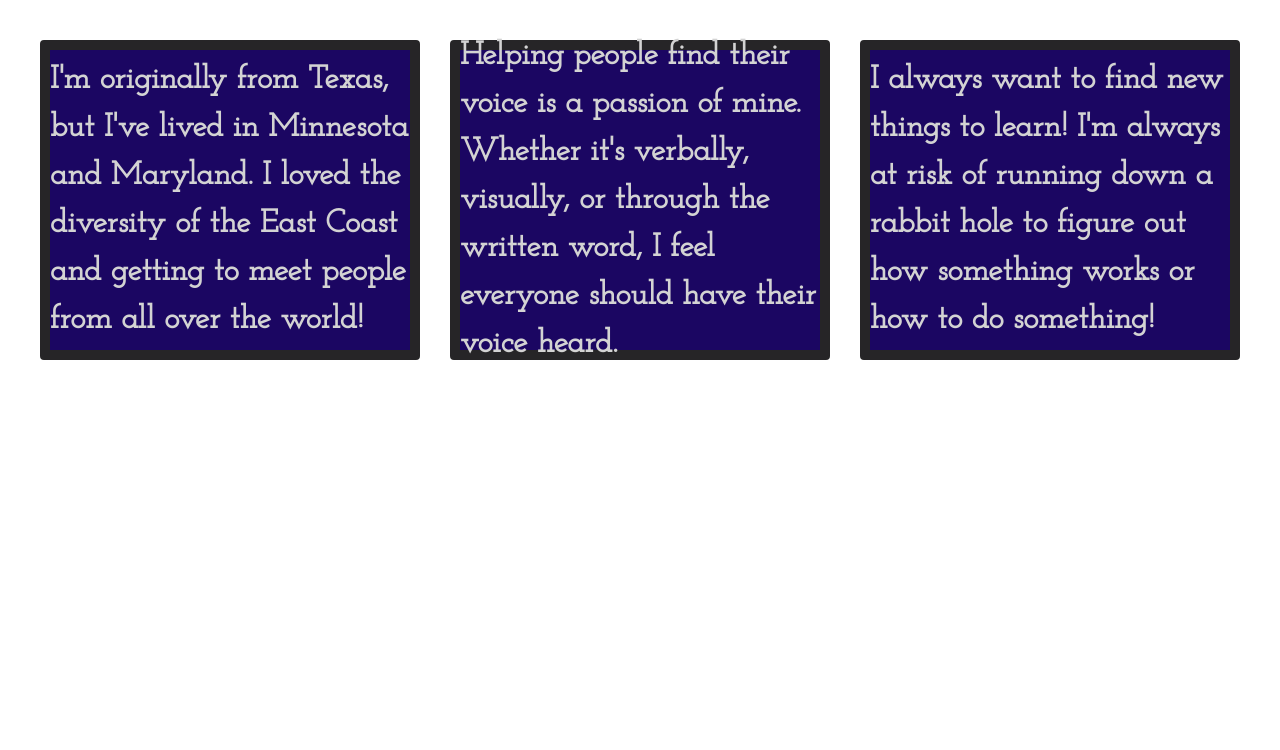
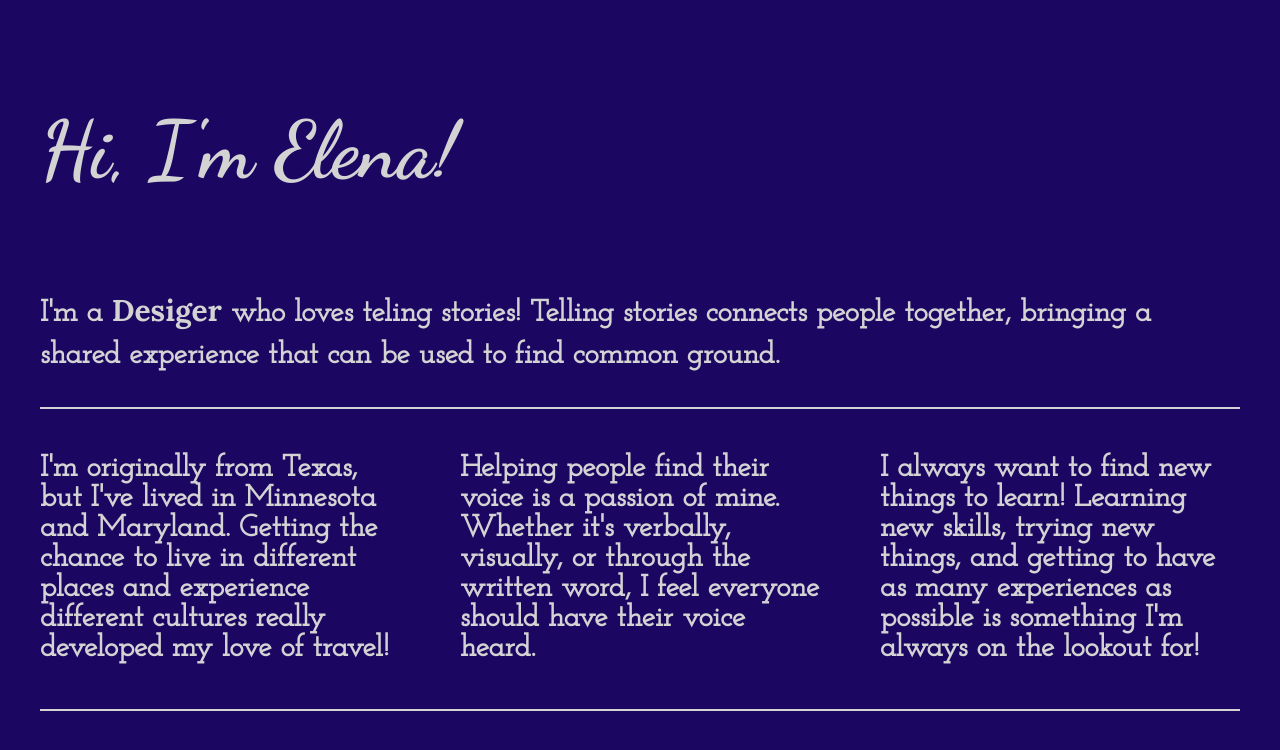
Before and after one commit to Elena-A-13/206-divs-flexbox-starter, a plain HTML site: page index.html in a window 1280 px wide. Drawn offline with nearby package versions, Linux system fonts and the light colour scheme.

Commit message:
Changed style and content

```diff
--- a/css/main.css
+++ b/css/main.css
@@ -69,6 +69,7 @@ textarea {
     resize: vertical;
 }
 
+
 /* ==========================================================================
    Browser Upgrade Prompt
    ========================================================================== */
@@ -91,15 +92,52 @@ html {
 }
 
 body {
-  font-family: 'Josefin Slab';
   padding: 2em;
   font-size: 1.25em;
   height: 100%;
+  background-color: #1b0662;
 }
 
-.wrapper {
+header h1 {
+    font-family: 'Dancing Script';
+    font-size: 4em;
+    color: lightgray
+}
+
+main {
+    width: 100%;
+    display: flex;
+    justify-content: center;
+    border-bottom: 2px solid lightgray;
+}
+
+p span {
+    font-family: 'Lora', bold;
+    color: lightgray;
+}
+
+p {
+    font-family: 'Josefin Slab';
+    color: lightgray;
+    font-size: 1.5em;
+}
+
+header, footer {
+    width: 100%;
+    display: flex;
+    justify-content: flex-start;
+}
+
+footer {
+    border-top: 2px solid lightgray;
+}
+
+.flex-container {
   display: flex;
   justify-content: space-between;
+  align-items: center;
+  flex-flow: row wrap;
+  justify-content:space-between;
   font-weight: 700;
 }
 
@@ -110,14 +148,10 @@ body {
   width: 30%;
   color: #fff;
   line-height: 1.5em;
-  font-size: 1.6em;
-  background-color: #1b0662;
+  font-size: 1em;
   height: 300px;
   color: lightgray;
-  border: rgb(38, 37, 39);
-  border-style: solid;
-  border-radius: 4px;
-  border-width: 10px;
+  font: 'Josefin Slab';
 }
 
 
--- a/index.html
+++ b/index.html
@@ -16,22 +16,28 @@
         <link href='http://fonts.googleapis.com/css?family=Lora:700' rel='stylesheet' type='text/css'>
         <link href='http://fonts.googleapis.com/css?family=Source+Sans+Pro:400,700' rel='stylesheet' type='text/css'>
         <link href="https://fonts.googleapis.com/css2?family=Josefin+Slab&display=swap" rel="stylesheet">
+        <link href="https://fonts.googleapis.com/css2?family=Dancing+Script:wght@700&display=swap" rel="stylesheet">
     </head>
     <body>
-        <!--[if lt IE 8]>
-            <p class="browserupgrade">You are using an <strong>outdated</strong> browser. Please <a href="http://browsehappy.com/">upgrade your browser</a> to improve your experience.</p>
-        <![endif]-->
-
-        <section class="wrapper">
+        <section class="flex-container">
+            <header>
+                <h1>Hi, I'm Elena!</h1>
+            </header>
+                <main>
+                    <p>I'm a <span>Desiger</span> who loves teling stories! Telling stories connects people together, bringing a shared experience that can be used to find common ground.</p>
+                </main>
             <div class="div-1">
-                <p>I'm originally from Texas, but I've lived in Minnesota and Maryland. I loved the diversity of the East Coast and getting to meet people from all over the world!</p>
+                <p>I'm originally from Texas, but I've lived in Minnesota and Maryland. Getting the chance to live in different places and experience different cultures really developed my love of travel!</p>
             </div>
             <div class="div-2">
                 <p>Helping people find their voice is a passion of mine. Whether it's verbally, visually, or through the written word, I feel everyone should have their voice heard.</p>
             </div>
             <div class="div-3">
-                <p>I always want to find new things to learn! I'm always at risk of running down a rabbit hole to figure out how something works or how to do something!</p>
+                <p>I always want to find new things to learn! Learning new skills, trying new things, and  getting to have as many experiences as possible is something I'm always on the lookout for!</p>
             </div>
+            <footer>
+
+            </footer>
         </section>
 
         <script src="https://ajax.googleapis.com/ajax/libs/jquery/1.11.3/jquery.min.js"></script>
```
